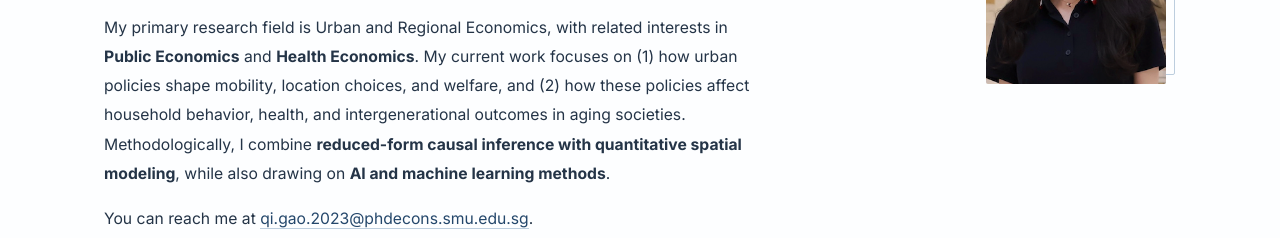
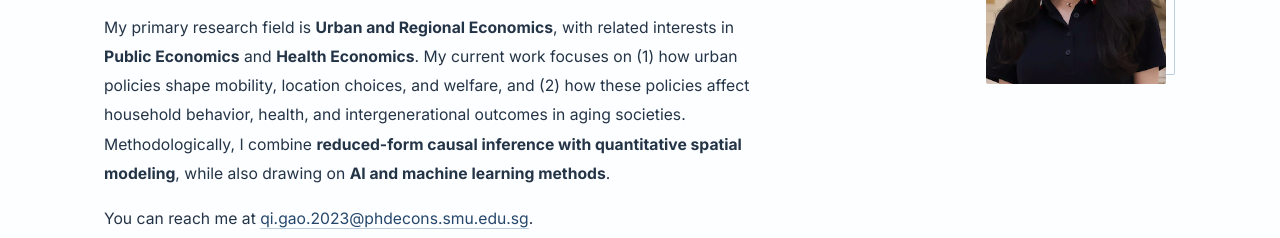
Before and after one commit to qigao-econ/qigao-econ.github.io, a plain HTML site: page index.html in a window 1280 px wide. Shown: the part 301-539 px from the top of the page. Drawn offline with nearby package versions, Linux system fonts and the light colour scheme.

Commit message:
Update index.html

```diff
--- a/index.html
+++ b/index.html
@@ -37,7 +37,7 @@
     <h1 id="home-title">Qi Gao <span class="name-cn" lang="zh-CN">高琦</span></h1>
     <p>Welcome!</p>
     <p>I am a fourth-year Ph.D. candidate in Economics at the School of Economics of Singapore Management University.</p>
-    <p>My primary research field is Urban and Regional Economics, with related interests in <strong>Public Economics</strong> and <strong>Health Economics</strong>. My current work focuses on (1) how urban policies shape mobility, location choices, and welfare, and (2) how these policies affect household behavior, health, and intergenerational outcomes in aging societies. Methodologically, I combine <strong>reduced-form causal inference with quantitative spatial modeling</strong>, while also drawing on <strong>AI and machine learning methods</strong>.</p>
+    <p>My primary research field is <strong>Urban and Regional Economics</strong>, with related interests in <strong>Public Economics</strong> and <strong>Health Economics</strong>. My current work focuses on (1) how urban policies shape mobility, location choices, and welfare, and (2) how these policies affect household behavior, health, and intergenerational outcomes in aging societies. Methodologically, I combine <strong>reduced-form causal inference with quantitative spatial modeling</strong>, while also drawing on <strong>AI and machine learning methods</strong>.</p>
     <p>You can reach me at <a href="mailto:qi.gao.2023@phdecons.smu.edu.sg">qi.gao.2023@phdecons.smu.edu.sg</a>.</p>
     <ul class="links" aria-label="Contact and curriculum vitae">
       <li><a href="mailto:qi.gao.2023@phdecons.smu.edu.sg">Email <span aria-hidden="true">↗</span></a></li>
```
